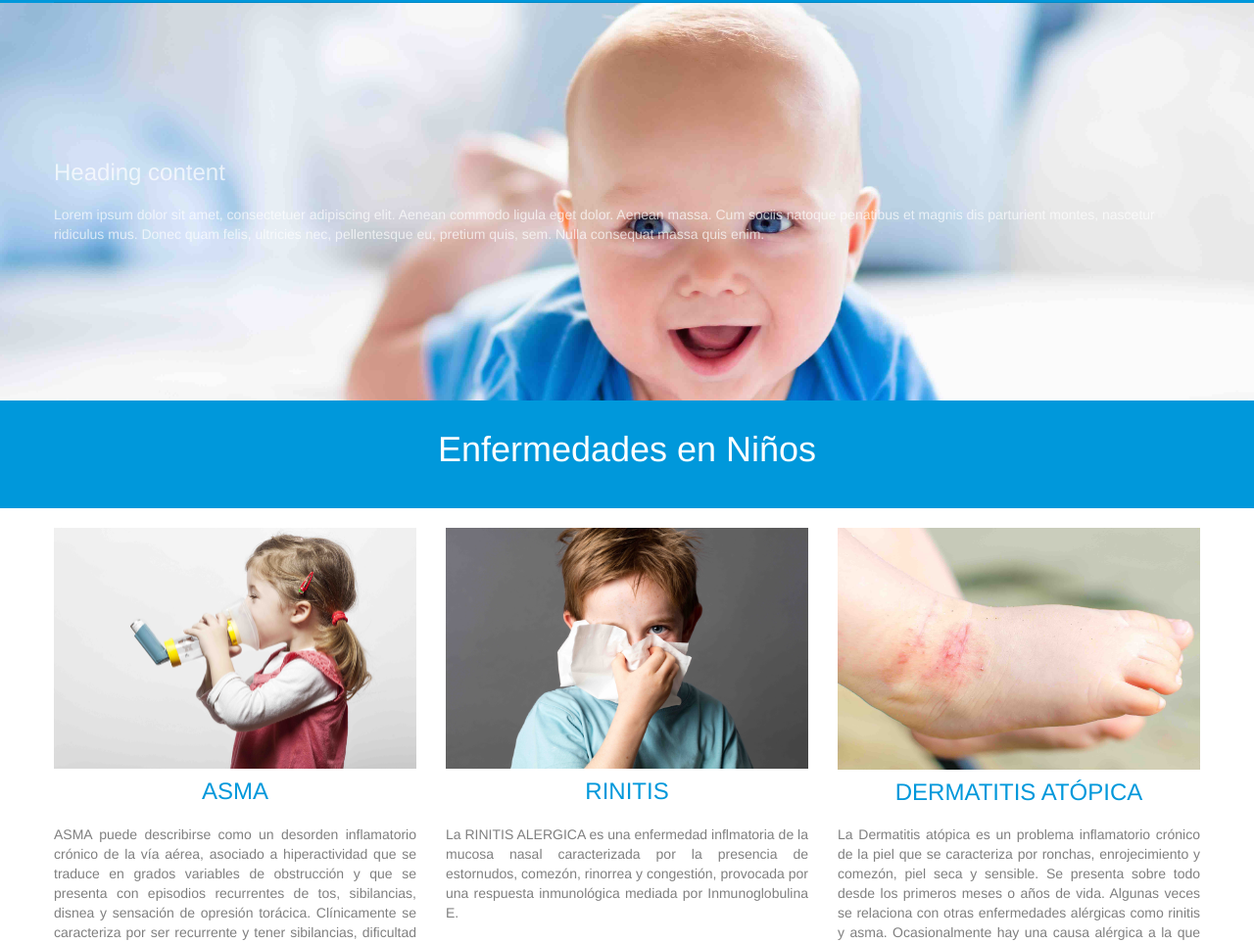
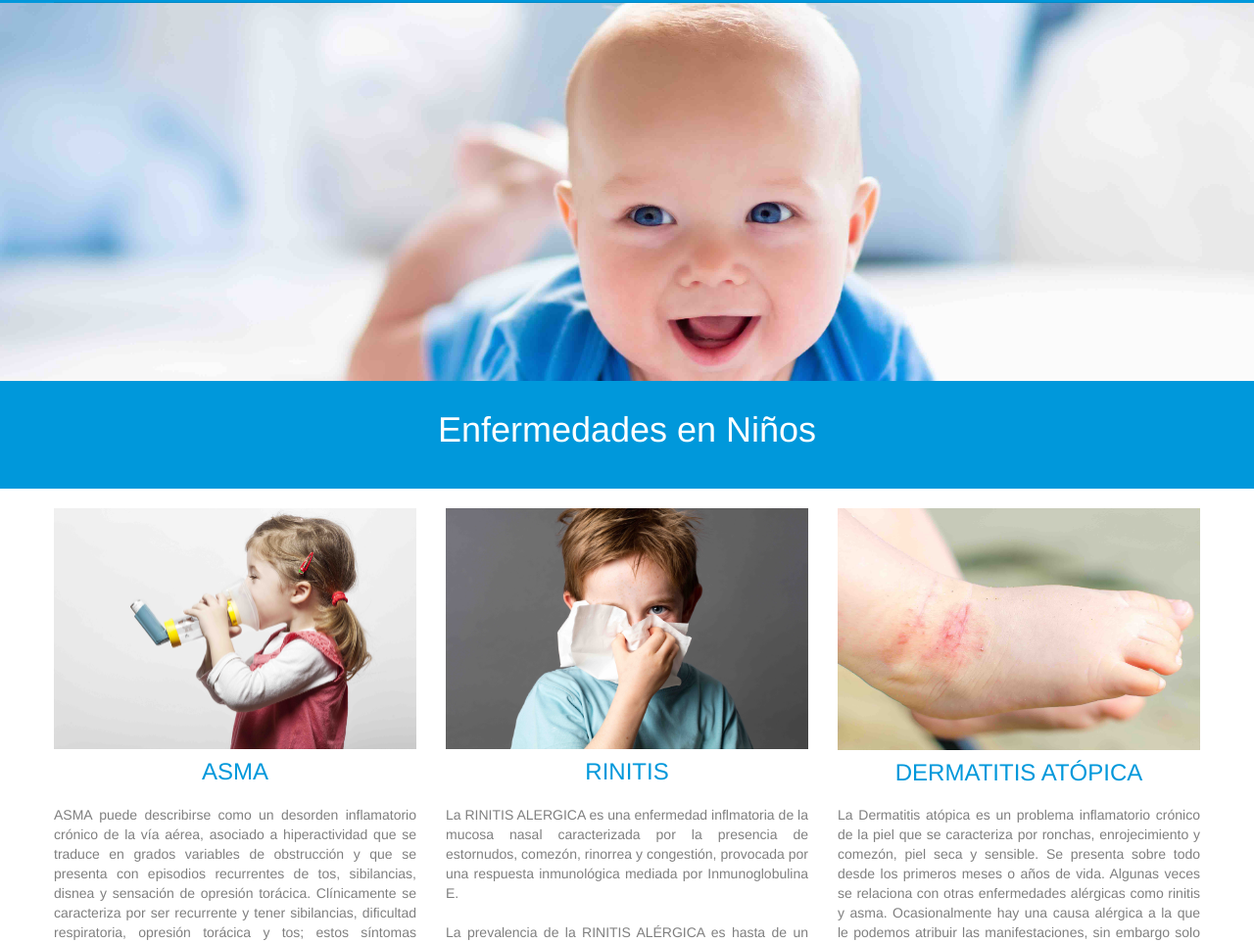
Before and after one commit to voltgroup/drrodolfo, a plain HTML site: page index.html in a window 1280 px wide. Shown: the part 1495-2458 px from the top of the page at 98% size. Drawn offline with Linux system fonts and the light colour scheme.

Commit message:
test for fix

```diff
--- a/index.html
+++ b/index.html
@@ -148,15 +148,15 @@
 <!-- Footer - bloc-9 END -->
 
 <!-- Footer - bloc-10 -->
-<div class="bloc bgc-white b-parallax bg-bebe d-bloc" id="bloc-10">
+<div class="bloc bgc-white b-parallax bg-bebe d-bloc " id="bloc-10">
 	<div class="container bloc-xl">
 		<div class="row">
 			<div class="col-sm-12">
 				<h3 class="mg-md">
-					Heading content
+					<br>
 				</h3>
 				<p>
-					Lorem ipsum dolor sit amet, consectetuer adipiscing elit. Aenean commodo ligula eget dolor. Aenean massa. Cum sociis natoque penatibus et magnis dis parturient montes, nascetur ridiculus mus. Donec quam felis, ultricies nec, pellentesque eu, pretium quis, sem. Nulla consequat massa quis enim.
+					<br>
 				</p>
 			</div>
 		</div>
```
